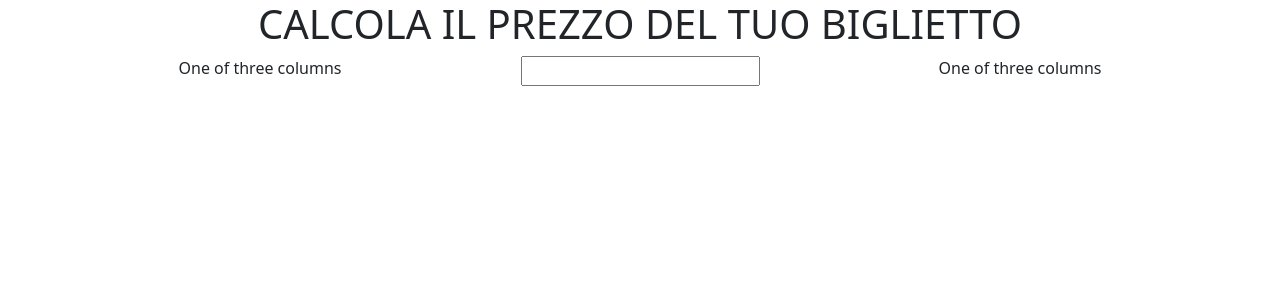
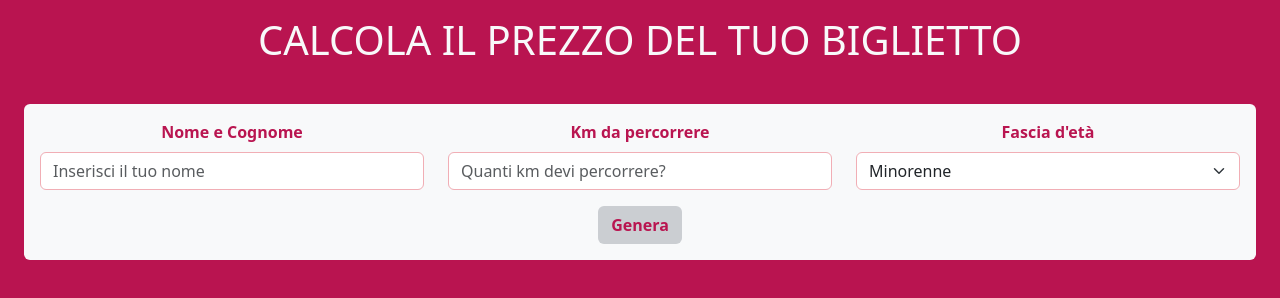
Before and after one commit to AnnaDAlessandro/js-biglietto-treno-form, a plain HTML site: page index.html in a window 1280 px wide. Drawn offline with nearby package versions, Linux system fonts and the light colour scheme.

Commit message:
Correzione esercizio

```diff
--- a/index.html
+++ b/index.html
@@ -12,20 +12,69 @@
 
 </head>
 <body>
-    <div class="container text-center">
-        <h1> CALCOLA IL PREZZO DEL TUO BIGLIETTO</h1>
-        <div class="row align-items-start">
-          <div class="col">
-            One of three columns
-          </div>
-          <div class="col">
-            <input type="text">
-          </div>
-          <div class="col">
-            One of three columns
-          </div>
+  <main>
+    <h1 class="text-center text-uppercase text-light p-3">
+      calcola il prezzo del tuo Biglietto
+    </h1>
+    <div class="bg-light rounded p-3 m-4 text-center">
+      <div class="row">
+        <div class="col-4 ">
+          <label for="nameSurname" class="form-label">Nome e Cognome</label>
+          <input type="text" class="form-control border border-danger-subtle" id="nameSurname" placeholder="Inserisci il tuo nome" name="NomeCognome">
+
+        </div>
+        <div class="col-4">
+          <label for="Km" class="form-label">Km da percorrere</label>
+          <input type="number" class="form-control border border-danger-subtle" id="Km" placeholder="Quanti km devi percorrere?" name="Kilometri">
+        </div>
+        <div class="col-4">
+          <label for="eta" class="form-label">Fascia d'età</label>
+          <select class="form-select border border-danger-subtle" id="eta" name="FasciaEta">
+            <option value="Minorenne">Minorenne</option>
+            <option value="Maggiorenne">Maggiorenne</option>
+            <option value="Over">Over 65</option>
+          </select>
+
+        </div>
+
+      </div>
+      <button class="mt-3 btn" id="bottoneGenera">Genera</button>
+    </div>
+    <h2 class="text-center text-uppercase text-light p-3 d-none"> il tuo biglietto</h2>
+    <div class="bg-light rounded p-3 m-4 text-start d-none">
+      <h5 class="text-uppercase border-bottom">Dettaglio passeggeri</h5>
+
+      <div class="row p-2 border-bottom">
+        <div class="col-4 bg-secondary p-3">
+
+          <h6>Nome passeggero</h6>
+          <span>Jon snow</span>
+
+        </div>
+        <div class="col-2 p-3">
+          <h6>Offerta</h6>
+          <span>Biglietto Standard</span>
+
+        </div>
+        <div class="col-2 p-3">
+          <h6>Carrozza</h6>
+          <span>2</span>
+
+        </div>
+        <div class="col-2 p-3">
+          <h6>Copice Cp</h6>
+          <span>3567</span>
+
+        </div>
+        <div class="col-2 p-3">
+          <h6>Costo Biglietto</h6>
+          <span>4.50 €</span>
+
         </div>
       </div>
+    </div>
+  </main>
+
 
 
 
--- a/main.js
+++ b/main.js
@@ -0,0 +1,11 @@
+
+const nomeCognomeHtml = document.getElementById(`nameSurname`)
+const kilometriHtml = document.getElementById(`Km`)
+const FasciaEtaHtml = document.getElementById(`eta`)
+const bottoneRisultato = document.getElementById(`bottoneGenera`)
+
+bottoneRisultato.addEventListener(`click`,function () {
+    document.querySelector(`h2.d-none`).classList.remove(`d-none`)
+    document.querySelector(`div.d-none`).classList.remove(`d-none`)
+
+})
--- a/style.css
+++ b/style.css
@@ -0,0 +1,22 @@
+*{
+    margin: 0;
+    padding: 0;
+    box-sizing: border-box;
+}
+
+
+
+main{
+    background-color: #b91450;
+    height: 100vh;
+}
+
+label{
+    color: #b91550;
+    font-weight: bold;
+}
+#bottoneGenera{
+    background-color:#cbced2;
+    color: #b91550 ;
+    font-weight: bold;
+}
```
